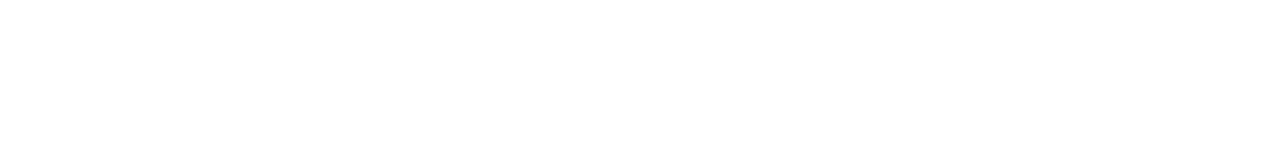
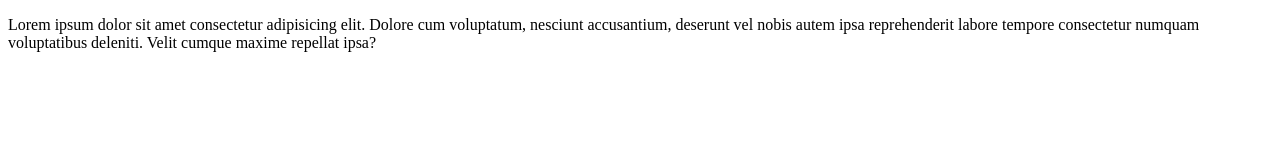
Before and after one commit to Marcos-Boas/projeto-1, a plain HTML site: page index.html in a window 1280 px wide. Drawn offline with Linux system fonts and the light colour scheme.

Commit message:
:pencil: adicionando texto no body

```diff
--- a/index.html
+++ b/index.html
@@ -6,6 +6,6 @@
     <title>Curos Git / GitHub</title>
 </head>
 <body>
-
+    <p>Lorem ipsum dolor sit amet consectetur adipisicing elit. Dolore cum voluptatum, nesciunt accusantium, deserunt vel nobis autem ipsa reprehenderit labore tempore consectetur numquam voluptatibus deleniti. Velit cumque maxime repellat ipsa?</p>
 </body>
 </html>
```
